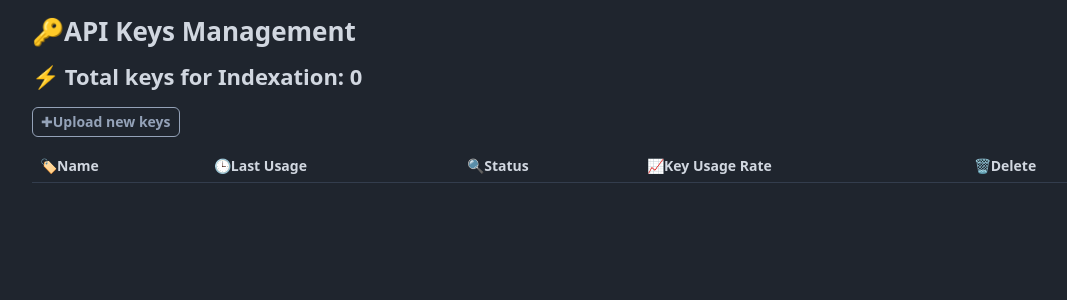
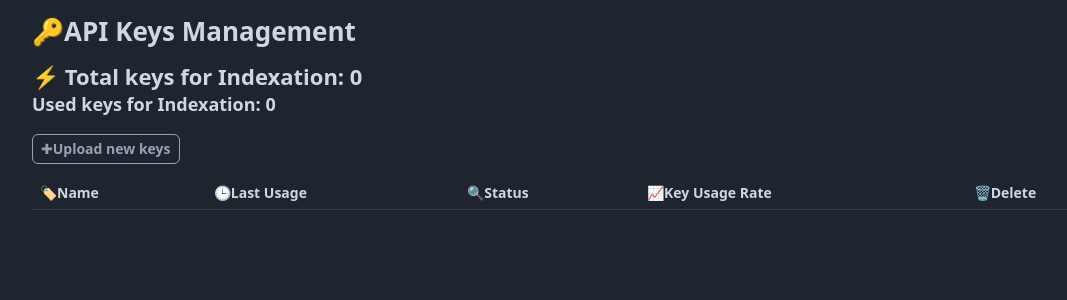
Before and after one commit to ornoone/google-sitemap-indexer, a Django app: page /indexer/apikey/ in a window 1280 px wide. Shown: the part 65-365 px from the top of the page, without its empty margins (50-1117 px from the left). Run offline with Django 5.2, Linux system fonts and the light colour scheme; data that the repository does not hold is empty; parts of the project's set-up code (start-up, migrations or seed data) failed here and were passed over; some libraries are stand-ins or nearby versions.

Commit message:
Update apikey_list.html

```diff
--- a/app/google_indexer/apps/indexer/templates/indexer/apikey_list.html
+++ b/app/google_indexer/apps/indexer/templates/indexer/apikey_list.html
@@ -10,7 +10,7 @@
         <h3 class="my-3">🔑API Keys Management</h3>
 
 <div class="key-usage-summary">
-        <p class="h4">⚡ Total keys for Indexation: <strong>{{ total_indexation_keys }}</strong></p>
+        <p class="h4">⚡ Total keys for Indexation: <strong>{{ total_indexation_keys }}</strong><br/><span class="h5"> Used keys for Indexation: <strong>{{ total_check_keys }}</strong></span>
 </div>
 
 <div class="accordion accordion-flush my-2 py-1" id="accordionFlushExample">
```
